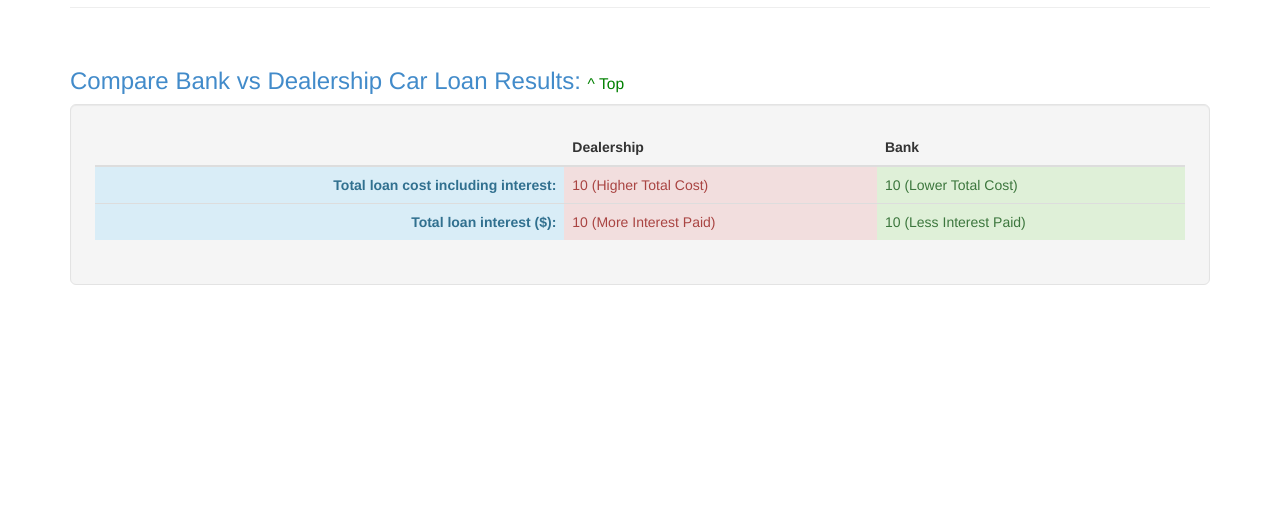
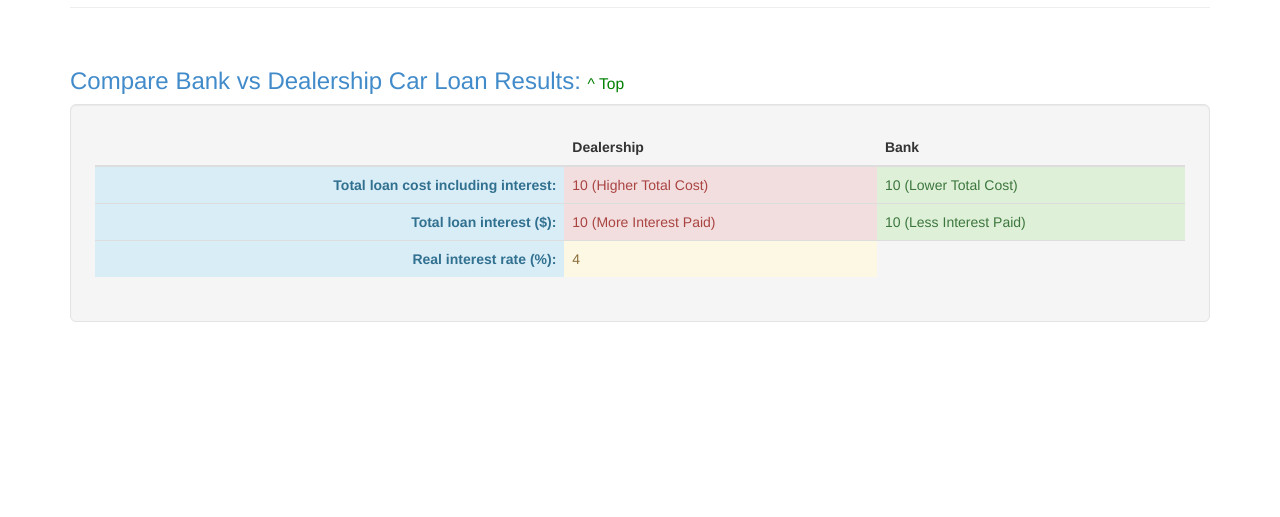
Before and after one commit to blasc147/realcost, a Django app: template realcost/templates/home.html in a window 1280 px wide. Shown: the part 700-1217 px from the top of the page. Before the commit the page ends 985 px from the top, so only its background shows below. Run offline with Django 3.2, Linux system fonts and the light colour scheme; the template is opened without the code that fills it: values that come from a table or form of the project are taken from there, most other values are stand-ins (such as "Sample title", 1, 10 or a date in 2020); some libraries are stand-ins or nearby versions.

Commit message:
added real interest rate formula

```diff
--- a/realcost/templates/home.html
+++ b/realcost/templates/home.html
@@ -69,6 +69,11 @@
                             <td class="alert-success">{{ bank_total_interest_dollars|intcomma }} (Less Interest Paid)</td>
                         {% endif %}
                     </tr>
+                    <tr>
+                        <td class="text-right alert-info"><b>Real interest rate (%):</b></td>
+                        <td class="alert-warning">{{ real_interest_rate }}</td>
+                        <td></td>
+                    </tr>
                     </tbody>
                 </table>
             </div>
--- a/realcost/views.py
+++ b/realcost/views.py
@@ -25,6 +25,8 @@ def home(request):
             bank_total_cost = round((net_price - rebate) * ((1 + bank_borrowing_rate/bank_compounding_period)**(bank_compounding_period*TERM_YEARS)), 2)
             dealership_total_cost = round(net_price * ((1 + dealership_borrowing_rate/dealership_compounding_period)**(bank_compounding_period*TERM_YEARS)), 2)
 
+            real_interest_rate = round(dealership_compounding_period * ((Decimal(dealership_total_cost)/(net_price - rebate)) ** (1 / (dealership_compounding_period * TERM_YEARS))), 2)
+
             bank_total_interest_dollars = round(Decimal(bank_total_cost) - (net_price - rebate), 2)
             dealership_total_interest_dollars = round(Decimal(dealership_total_cost) - net_price, 2)
 
@@ -32,7 +34,8 @@ def home(request):
                                                  'bank_total_cost': bank_total_cost,
                                                  'dealership_total_cost': dealership_total_cost,
                                                  'bank_total_interest_dollars': bank_total_interest_dollars,
-                                                 'dealership_total_interest_dollars': dealership_total_interest_dollars})
+                                                 'dealership_total_interest_dollars': dealership_total_interest_dollars,
+                                                 'real_interest_rate': real_interest_rate})
     else:
         form = RealCostForm()
     return render(request, 'home.html', {'form': form})
```
Also changed, not shown: 1 other file.
